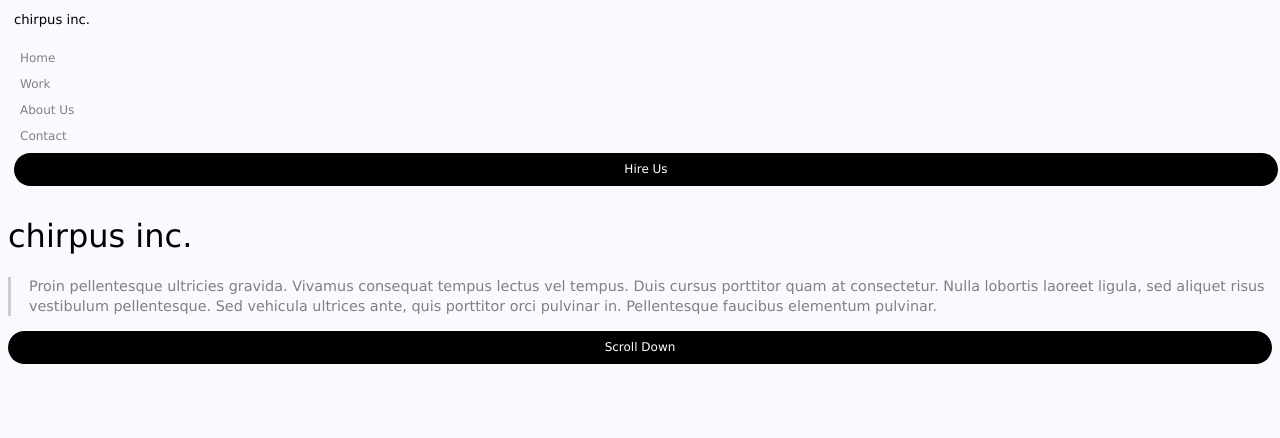
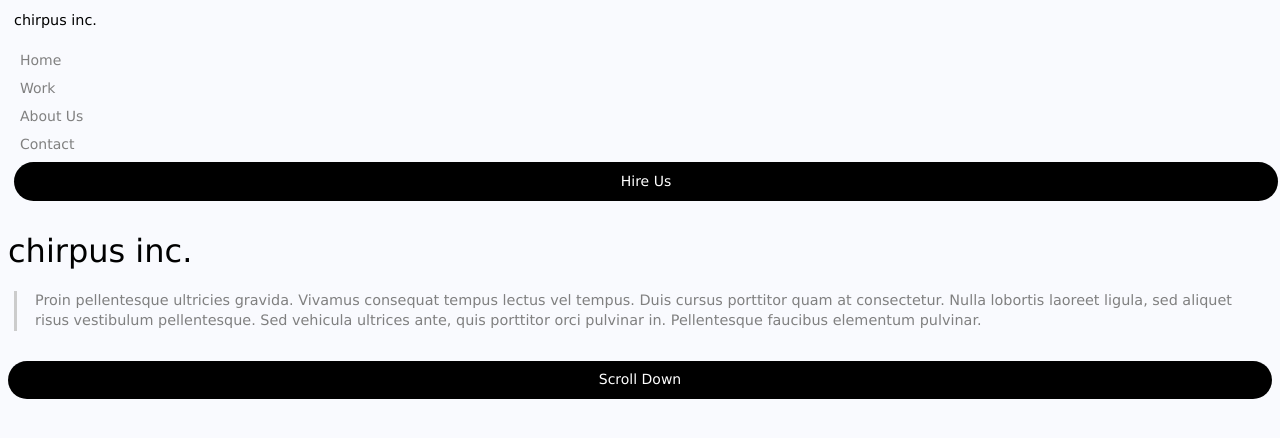
Before and after one commit to HollyJHuber/Labs, a plain HTML site: page lab2/index.html in a window 1280 px wide. Drawn offline with Linux system fonts and the light colour scheme.

Commit message:
tweak styles, add hidden img

```diff
--- a/lab2/css/styles.css
+++ b/lab2/css/styles.css
@@ -35,20 +35,20 @@ body{
 }
 
 .navLogo{
-	font-size: .825em;
+	font-size: .9em;
 	margin: 4px 0 12px 6px;
 }
-
+a{
+	color: rgb(128,128,128);
+}
+.navItem, .navItemReverse{
+	font-size: .875em;
+}
 .navItem{
-	font-size: .75em;
 	padding: 12px 0 0px 6px;
 }
 
 .topNav{
-
-}
-a{
-	color: rgb(128,128,128);
 }
 
 ul{
@@ -58,14 +58,12 @@ ul{
 .navItemReverse{
 	background-color: rgb(0,0,0);
 	color: rgb(255,255,255);
-	font-size: .75em;
 	border-radius: 30px;
 	text-align: center;
 	width: 100%;
 	height: 2em;
 	margin: 10px 0;
 	padding-top: .75em;
-
 }
 
 .companyName{
@@ -74,10 +72,19 @@ ul{
 }
 .companyDescription{
 	border-left: 3px solid rgb(204,204,204);
-	padding-left: 18px;
+	padding: 0 18px;
+	margin-left: 6px;
 	color: rgb(128,128,128);
 	font-size: .9em;
 	line-height: 1.375em;
+}
+
+.companyImg{
+	display: none;
+}
+
+footer{
+	margin-top: 30px;
 }
 @media (min-width: 480px){
 
--- a/lab2/index.html
+++ b/lab2/index.html
@@ -23,6 +23,7 @@
       <h1 class="companyName">chirpus inc.</h1>
       <p class="companyDescription">Proin pellentesque ultricies gravida. Vivamus consequat tempus lectus vel tempus. Duis cursus porttitor quam at consectetur. Nulla lobortis laoreet ligula, sed aliquet risus vestibulum pellentesque. Sed vehicula ultrices ante, quis porttitor orci pulvinar in. Pellentesque faucibus elementum pulvinar.</p>
   </div>
+  <div class="companyImg"><img src="images/abstract_bubbles.svg"></div>
 
 <!-- end page content -->
 
```
